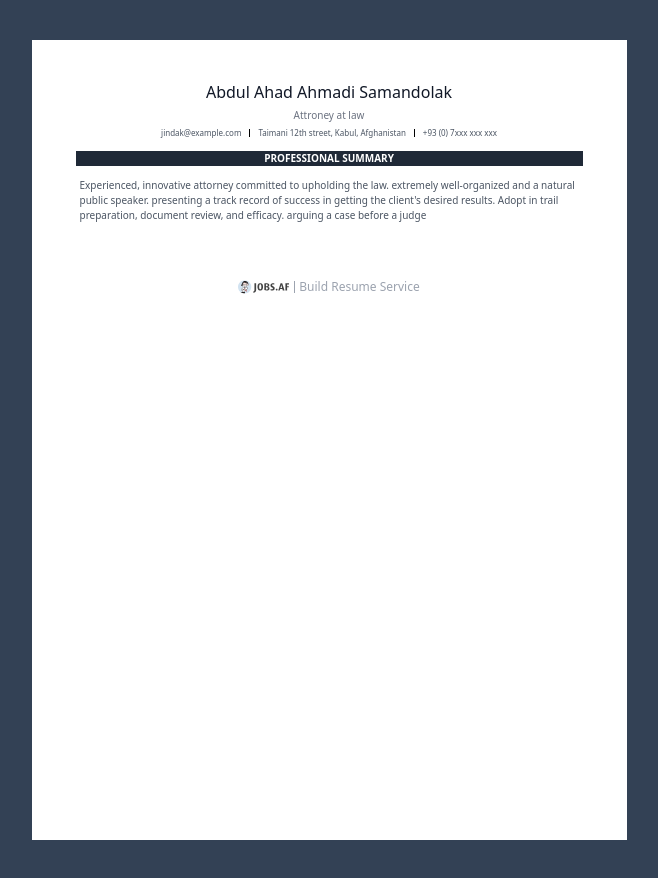
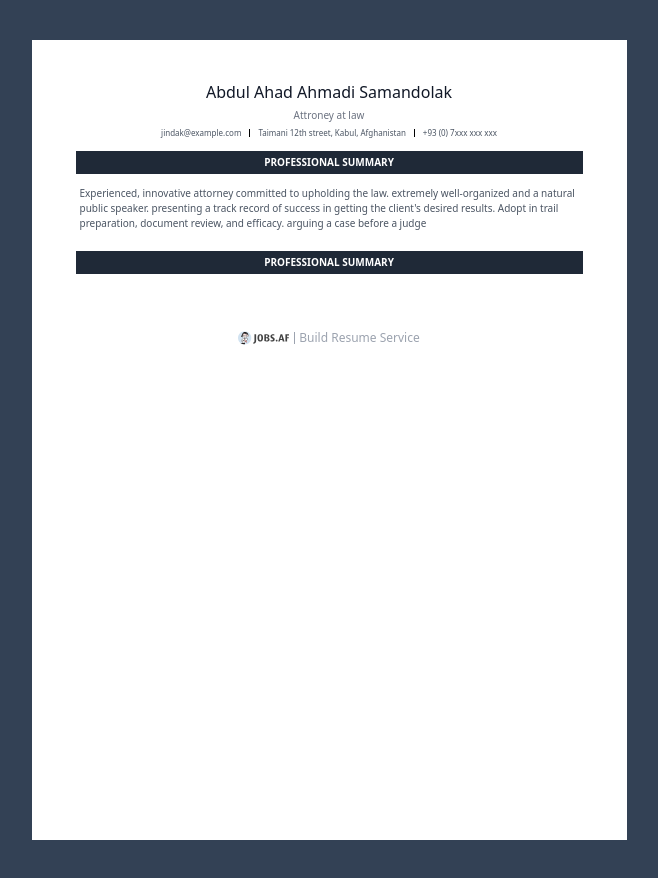
Before and after one commit to abu-muwah/resume.jobs, a website: page src/Template6.html in a window 1280 px wide. Shown: the whole page, without its empty margins (311-969 px from the left). Drawn offline with nearby package versions, Linux system fonts and the light colour scheme; files that its build step writes are made by us from their sources.

Commit message:
Fixing issues & adding second section

```diff
--- a/src/Template6.html
+++ b/src/Template6.html
@@ -25,7 +25,8 @@
             </div>
             <div class="h-3"></div>
             <section class="w-full">
-                <div class="flex justify-center font-bold bg-gray-800 w-full" style="font-size: 10px;">
+                <!-- below div is given padding of 4px which should be changed to 3px -->
+                <div class="flex justify-center font-bold bg-gray-800 w-full py-1" style="font-size: 10px;">
                     <!-- below spans are sized 10px by inline styling -->
                     <span class="uppercase text-white">Professional Summary</span>
                 </div>
@@ -34,6 +35,14 @@
                 <p class="text-gray-600 px-1" style="font-size: 10px;">
                     Experienced, innovative attorney committed to upholding the law. extremely well-organized and a natural public speaker. presenting a track record of success in getting the client's desired results. Adopt in trail preparation, document review, and efficacy. arguing a case before a judge
                 </p>
+            </section>
+            <div class="h-5"></div>
+            <section class="w-full">
+                <!-- below div is given padding of 4px which should be changed to 3px -->
+                <div class="flex justify-center font-bold bg-gray-800 w-full py-1" style="font-size: 10px;">
+                    <!-- below spans are sized 10px by inline styling -->
+                    <span class="uppercase text-white">Professional Summary</span>
+                </div>
             </section>
 
 
```
